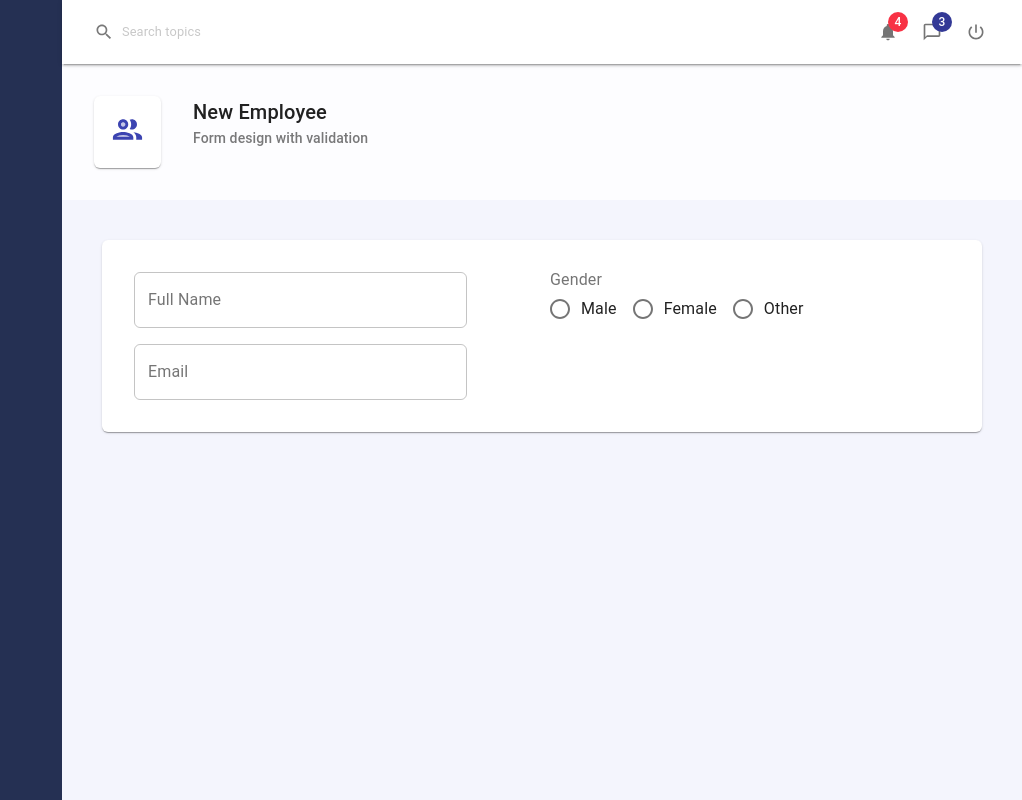
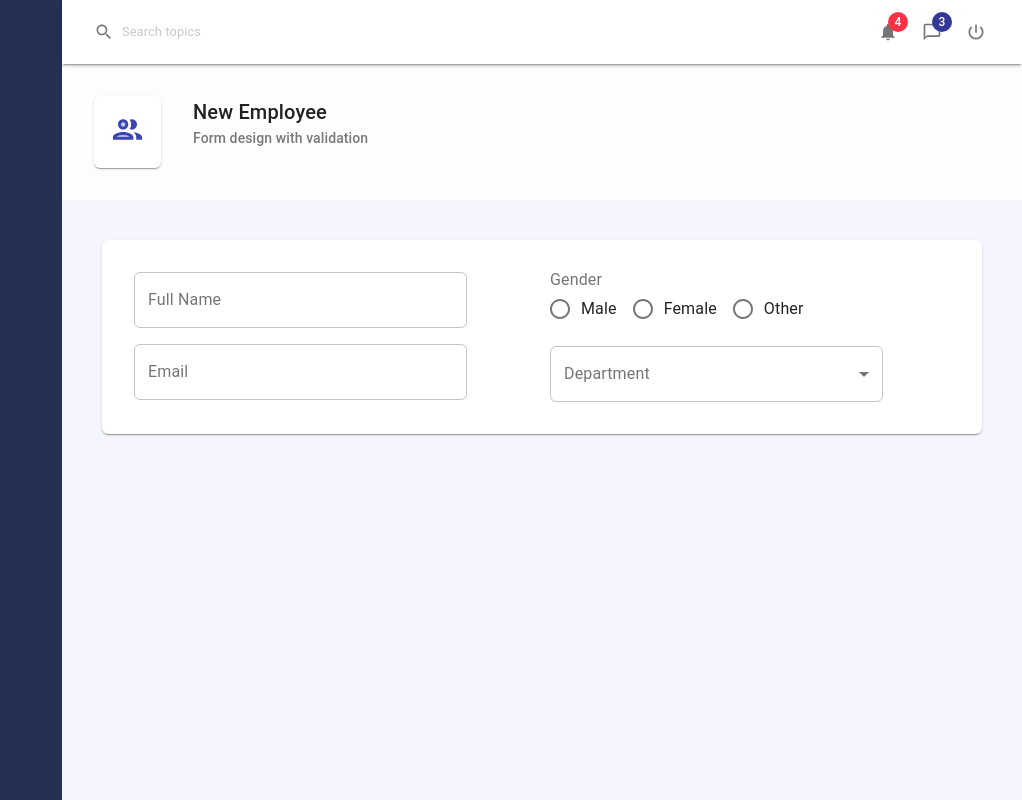
Before and after one commit to matan3sh/mui-system, a React (Create React App) app: page / in a window 1280 px wide. Shown: the whole page, without its empty margins (258-1280 px from the left). Built offline with nearby package versions, Linux system fonts and the light colour scheme; the HTML template or start-up script is replaced by a standard one.

Commit message:
Add Select reusable component

```diff
--- a/src/components/controls/AppRadioGroup.tsx
+++ b/src/components/controls/AppRadioGroup.tsx
@@ -24,6 +24,7 @@ const AppRadioGroup = (props: RadioGroupProps) => {
       <RadioGroup row name={name} value={value} onChange={onChange}>
         {items.map((item) => (
           <FormControlLabel
+            key={item.id}
             value={item.id}
             control={<Radio />}
             label={item.title}
--- /dev/null
+++ b/src/components/controls/AppSelect.tsx
@@ -0,0 +1,30 @@
+import { FormControl, InputLabel, MenuItem, Select } from '@material-ui/core';
+import { ChangeEvent } from 'react';
+
+interface SelectProps {
+  name: string;
+  value: number | string | Date | boolean;
+  label: string;
+  onChange: (e: ChangeEvent<any>) => void;
+  options: { id: string; title: string }[];
+}
+
+const AppSelect = (props: SelectProps) => {
+  const { name, value, label, onChange, options } = props;
+
+  return (
+    <FormControl variant='outlined'>
+      <InputLabel>{label}</InputLabel>
+      <Select label={label} name={name} value={value} onChange={onChange}>
+        <MenuItem value=''>None</MenuItem>
+        {options.map((option) => (
+          <MenuItem key={option.id} value={option.id}>
+            {option.title}
+          </MenuItem>
+        ))}
+      </Select>
+    </FormControl>
+  );
+};
+
+export default AppSelect;
--- a/src/components/controls/index.js
+++ b/src/components/controls/index.js
@@ -1,2 +1,3 @@
 export { default as AppInput } from './AppInput';
 export { default as AppRadioGroup } from './AppRadioGroup';
+export { default as AppSelect } from './AppSelect';
--- a/src/hooks/useForm.ts
+++ b/src/hooks/useForm.ts
@@ -1,8 +1,7 @@
 import { useState, ChangeEvent } from 'react';
-import { fieldsVTypes } from 'types';
 
-const useForm = (initialFValues: fieldsVTypes) => {
-  const [values, setValues] = useState<fieldsVTypes>(initialFValues);
+const useForm = (initialFValues: any) => {
+  const [values, setValues] = useState<any>(initialFValues);
 
   const handleInputChange = (e: ChangeEvent<HTMLInputElement>) => {
     const { name, value } = e.target;
--- a/src/pages/Employees/EmployeeForm.tsx
+++ b/src/pages/Employees/EmployeeForm.tsx
@@ -1,7 +1,9 @@
 import { Grid } from '@material-ui/core';
 import { Form } from 'components';
-import { AppInput, AppRadioGroup } from 'components/controls';
 import { useForm } from 'hooks';
+import { AppInput, AppRadioGroup, AppSelect } from 'components/controls';
+
+import * as employeeService from 'services/employeeService';
 
 const genderItems = [
   { id: 'male', title: 'Male' },
@@ -50,6 +52,13 @@ const EmployeeForm = () => {
             onChange={handleInputChange}
             items={genderItems}
           />
+          <AppSelect
+            name='departmentId'
+            label='Department'
+            value={values.departmentId}
+            onChange={handleInputChange}
+            options={employeeService.getDepartmentCollection()}
+          />
         </Grid>
       </Grid>
     </Form>
--- /dev/null
+++ b/src/services/employeeService.ts
@@ -0,0 +1,11 @@
+type DepartmentType = {
+  id: string;
+  title: string;
+};
+
+export const getDepartmentCollection = (): DepartmentType[] => [
+  { id: '1', title: 'Development' },
+  { id: '2', title: 'Marketing' },
+  { id: '3', title: 'Accounting' },
+  { id: '4', title: 'HR' },
+];
```
Also changed, not shown: src/types/index.ts (deleted, +0 -11 lines).
